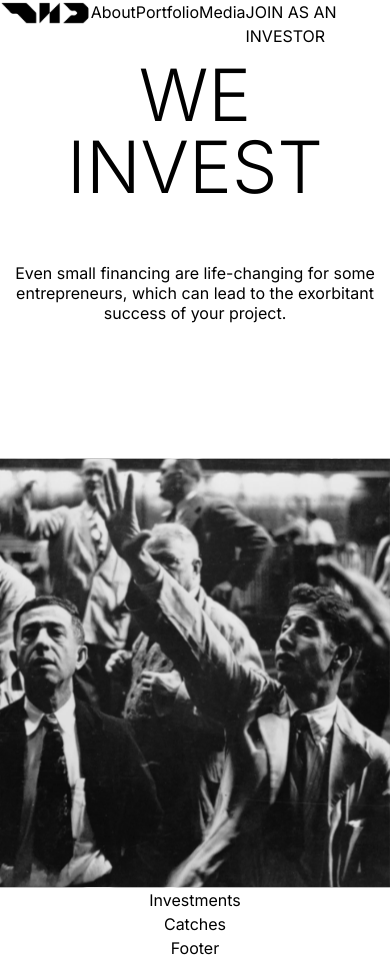
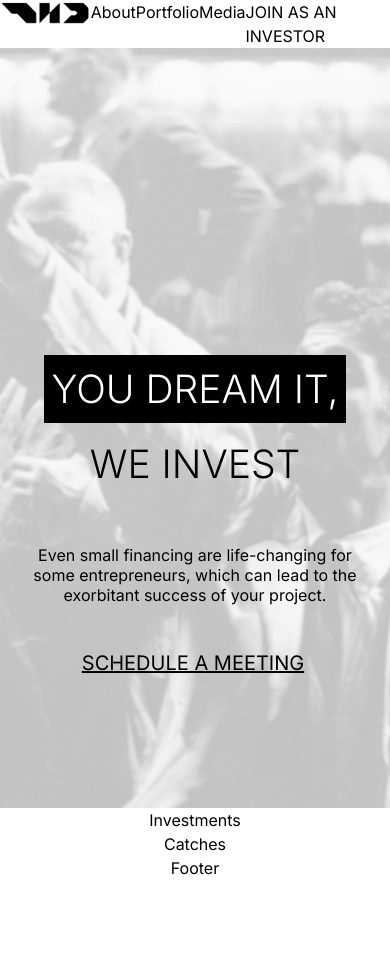
Before and after one commit to LuisLeonPardo/KeterCapital, a Next.js app: page / in a window 390 px wide. After the commit the page ends 880 px from the top, so only its background shows below. Built offline with nearby package versions, Linux system fonts and the light colour scheme.

Commit message:
adds styles in Home component, mobile responsive

```diff
--- a/src/pages/components/Home.jsx
+++ b/src/pages/components/Home.jsx
@@ -4,27 +4,27 @@ import image from "./assets/menIsSuits.svg";
 
 export default function Home() {
   return (
-    <div className="flex flex-col-reverse sm:flex-row justify-center items-center sm:max-w-xl md:max-w-2xl lg:max-w-4xl xl:max-w-6xl m-auto h-[840px]">
-      <div className="sm:w-1/2">
+    <div className="sm:bg-none bg-men bg-cover max-w-screen flex flex-col-reverse sm:flex-row justify-center items-center sm:max-w-xl md:max-w-2xl lg:max-w-4xl xl:max-w-6xl m-auto h-[760px] sm:h-[840px]">
+      <div className="hidden sm:flex sm:w-1/2">
         <Image src={image} alt="meeting pic" />
       </div>
       <div className="flex flex-col justify-center items-center text-center sm:items-start sm:text-left sm:w-1/2 overflow-hidden gap-1">
-        <h3 className="bg-black text-white uppercase font-light p-2 sm:text-3xl xl:text-7xl">
+        <h3 className="bg-black text-white uppercase font-light px-2 mt-44 sm:p-2 text-[39px] leading-[68px] sm:ml-6 sm:text-3xl md:text-4xl lg:text-5xl xl:text-7xl">
           YOU DREAM IT,
         </h3>
-        <h3 className="text-7xl uppercase font-light p-2 pb-12 sm:text-3xl xl:text-7xl">
+        <h3 className="text-[39px] uppercase font-light p-2 pb-12 sm:text-3xl md:text-4xl sm:pl-8 lg:text-5xl xl:text-7xl">
           WE INVEST
         </h3>
 
         <div>
-          <p className="text-base font-normal leading-5 p-2 sm:pr-8 xl:pr-36 ">
+          <p className="text-base font-normal leading-5 px-8 sm:pr-8 xl:pr-36 ">
             Even small financing are life-changing for some entrepreneurs, which
             can lead to the exorbitant success of your project.
           </p>
         </div>
 
-        <div className="pt-10">
-          <h3 className="font-normal text-xl uppercase underline pl-2 mt-24 cursor-pointer">
+        <div className="pt-10 sm:pb-11 md:pb-10">
+          <h3 className="font-normal text-xl uppercase underline pl-2 sm:mb-32 md:mb-28 sm:pl-8 cursor-pointer px-3">
             Schedule a Meeting
           </h3>
         </div>
--- a/tailwind.config.js
+++ b/tailwind.config.js
@@ -6,14 +6,8 @@ module.exports = {
       fontFamily: {
         inter: ["Inter", "sans-serif"],
       },
-      backgroundImage: {},
-      colors: {
-        yellow: "#FDA300",
-        redCircle: "#FF3232",
-        orangeCircle: "#FFB932",
-        greenCircle: "#80FF32",
-        lightBlueCircle: "#32CEFF",
-        golden: "#DD8F00",
+      backgroundImage: {
+        men: "url('/men.png')",
       },
     },
   },
```
Also changed, not shown: public/lll.png (renamed from src/pages/components/assets/lll.png), public/men.png (added).
